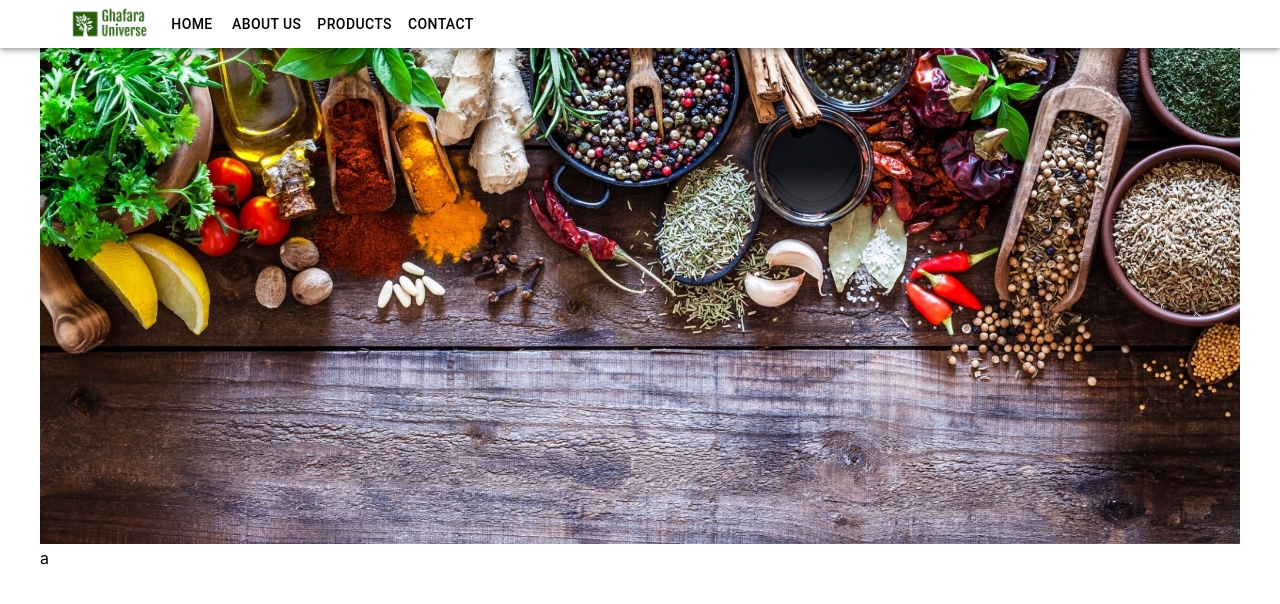
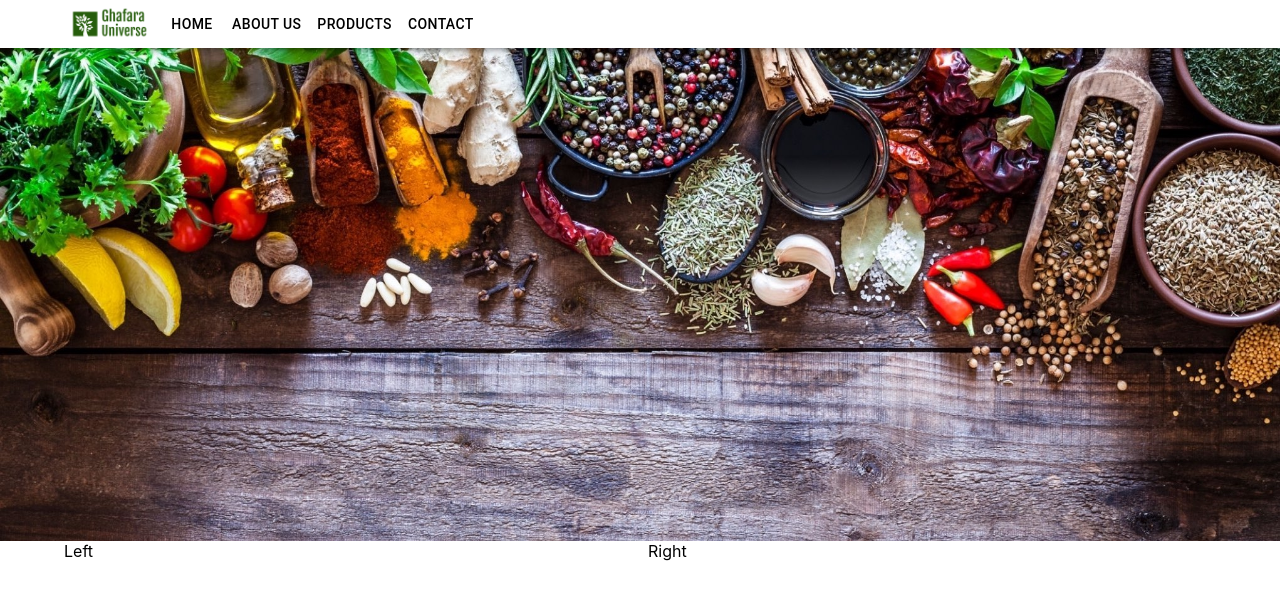
Before and after one commit to bimaaghafara/web-spices, a Next.js app: page / in a window 1280 px wide. Shown: the top 604 px of the page. Built offline with nearby package versions, Linux system fonts and the light colour scheme.

Commit message:
update nav & home banner

```diff
--- a/src/components/layout/index.js
+++ b/src/components/layout/index.js
@@ -16,7 +16,7 @@ const Layout = ({
 
 Layout.prototype = {
     children: PropTypes.element,
-    maxWidth: PropTypes.oneOf(['xs', 'sm', 'md', 'lg', 'xl'])
+    maxWidth: PropTypes.oneOf(['xs', 'sm', 'md', 'lg', 'xl', 'false'])
 }
 
 Layout.defaultProps = {
--- a/src/components/nav/index.js
+++ b/src/components/nav/index.js
@@ -18,6 +18,21 @@ const links = [
     { href: '/contact', label: 'contact' },
 ]
 
+const Logo = ({ sx }) => (
+    <Link href="/" >
+        <Box
+            sx={{
+                cursor: 'pointer',
+                width: '96px',
+                height: '48px',
+                background: "url('/img/logo.png') center center",
+                backgroundSize: "cover",
+                ...sx
+            }}
+        />
+    </Link>
+);
+
 const MobileDrawer = () => {
     const [open, setOpen] = React.useState(false);
     return (
@@ -37,27 +52,19 @@ const MobileDrawer = () => {
             >
                 <MenuIcon />
             </IconButton>
-            <Link href="/" >
-                <Box
-                    sx={{
-                        cursor: 'pointer',
-                        width: '96px',
-                        height: '48px',
-                        background: "url('/img/logo.png') center center",
-                        backgroundSize: "cover",
-                        ml: {
-                            xs: 'calc(50vw - 100px)',
-                            md: 0
-                        }
-                    }}
-                />
-            </Link>
+            <Logo sx={{
+                ml: {
+                    xs: 'calc(50vw - 100px)',
+                    md: 0
+                }
+            }}/>
             <Drawer
                 anchor={'left'}
                 open={open}
                 onClose={() => setOpen(false)}
             >
-                <Box sx={{ width: '60vw', maxWidth: 320, minWidth: 250 }}>
+                <Box sx={{ width: '60vw', maxWidth: 320, minWidth: 250, p: '12px' }}>
+                    <Logo />
                     {links.map((link, i) => (
                         <div key={i}>
                             <Link href={link.href}>
--- a/src/modules/home/index.js
+++ b/src/modules/home/index.js
@@ -1,23 +1,41 @@
 /* eslint-disable @next/next/no-img-element */
 import Layout from "src/components/layout";
+import Container from '@mui/material/Container';
 import Box from '@mui/material/Box';
+import Grid from '@mui/material/Grid';
 
 const HomeBanner = () => (
-    <Box sx={{
-        margin: '0 -24px',
-        '& img': {
-            width: '100%'
-        }
-    }}>
-        <img src="/img/home-banner.jpg" alt="home-banner" />
-        <div style={{ height: 990 }}>a</div>
-    </Box>
+    <Box
+        sx={{
+            margin: '0 -24px',
+            background: "url('/img/home-banner.jpg') center center",
+            backgroundSize: "cover",
+            pb: {
+                xs: '100%',
+                sm: '70%',
+                md: '40%'
+            },
+            '& img': {
+                width: '100%'
+            }
+        }}
+    />
 )
 
 const HomePage = () => {
     return (
-        <Layout>
+        <Layout maxWidth="false">
             <HomeBanner />
+            <Container maxWidth="lg">
+                <Grid container spacing={2}>
+                    <Grid item xs={12} sm={6}>
+                        Left
+                    </Grid>
+                    <Grid item xs={12} sm={6}>
+                        Right
+                    </Grid>
+                </Grid>
+            </Container>
         </Layout>
     );
 };
```
